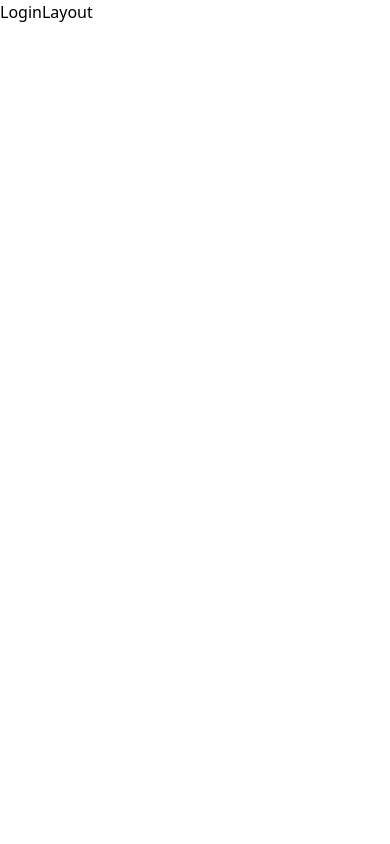
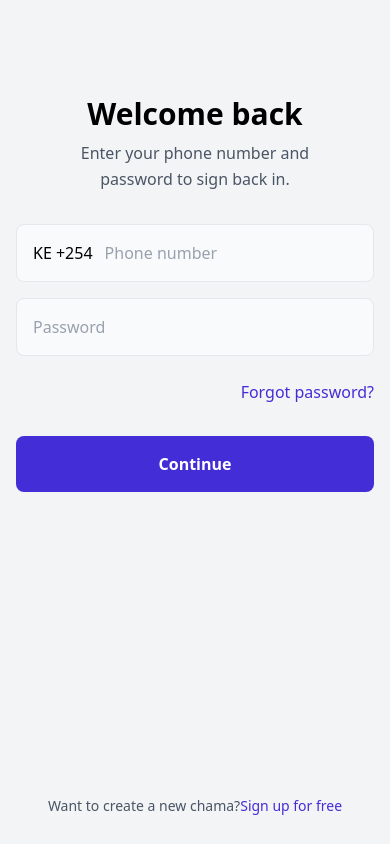
Before and after one commit to MastercraftHq/akibapamoja-frontend, a React (Vite) app: page /auth in a window 390 px wide. Built offline with nearby package versions, Linux system fonts and the light colour scheme.

Commit message:
implement login layout with phone number and password fields

```diff
--- a/src/layouts/login/index.tsx
+++ b/src/layouts/login/index.tsx
@@ -1,9 +1,67 @@
-import React from 'react'
+import React, { useState } from 'react';
+
 
 const LoginLayout = () => {
+  const [phoneNumber, setPhoneNumber] = useState('');
+  const [password, setPassword] = useState('');
+
+
+
   return (
-    <div className='text-bold'>LoginLayout</div>
-  )
-}
+    <div className="flex flex-col items-center pt-24 min-h-screen bg-gray-100 p-4">
+      <div className="text-center mb-8">
+        <h1 className="text-3xl font-bold text-black mb-2">Welcome back</h1>
+        <p className="text-gray-600 text-base leading-relaxed">
+          Enter your phone number and<br />
+          password to sign back in.
+        </p>
+      </div>
+
+      <div className="w-full max-w-sm">
+        <div className="space-y-4 mb-6">
+          <div className="flex items-center bg-gray-50 border border-gray-200 rounded-lg px-4 py-4">
+            <span className="text-black font-medium mr-3">KE +254</span>
+            <input
+              type="tel"
+              placeholder="Phone number"
+              value={phoneNumber}
+              onChange={(e) => setPhoneNumber(e.target.value)}
+              className="flex-1 bg-transparent outline-none text-black placeholder-gray-400 text-base"
+            />
+          </div>
+
+          <div>
+            <input
+              type="password"
+              placeholder="Password"
+              value={password}
+              onChange={(e) => setPassword(e.target.value)}
+              className="w-full bg-gray-50 border border-gray-200 rounded-lg px-4 py-4 text-black placeholder-gray-400 outline-none text-base"
+            />
+          </div>
+        </div>
+
+        <div className="text-right mb-8">
+          <a href="/forgot-password" className="text-indigo-700 text-md hover:text-indigo-700 transition-colors">
+            Forgot password?
+          </a>
+        </div>
+
+
+        <button
+          className="w-full bg-indigo-700 text-white py-4 rounded-lg font-semibold text-base hover:bg-indigo-700 active:scale-95 transition-all duration-200"
+        >
+          Continue
+        </button>
+        <p className="text-center text-gray-600 text-sm mt-76 sm:mt-30">
+          Want to create a new chama?
+          <a href="/sign-up" className="text-indigo-700 hover:text-indigo-900 transition-colors ">
+            Sign up for free
+          </a>
+        </p>
+      </div>
+    </div>
+  );
+};
 
 export default LoginLayout;
```
